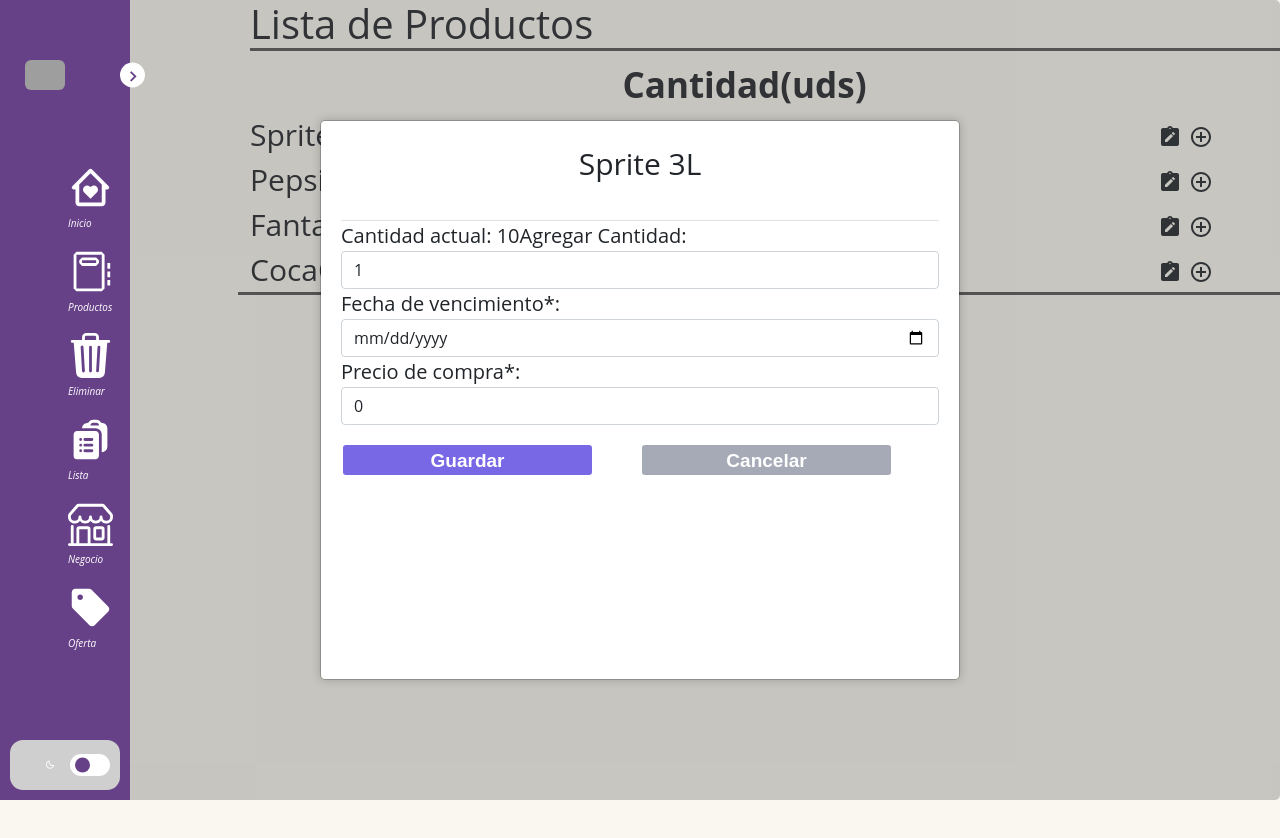
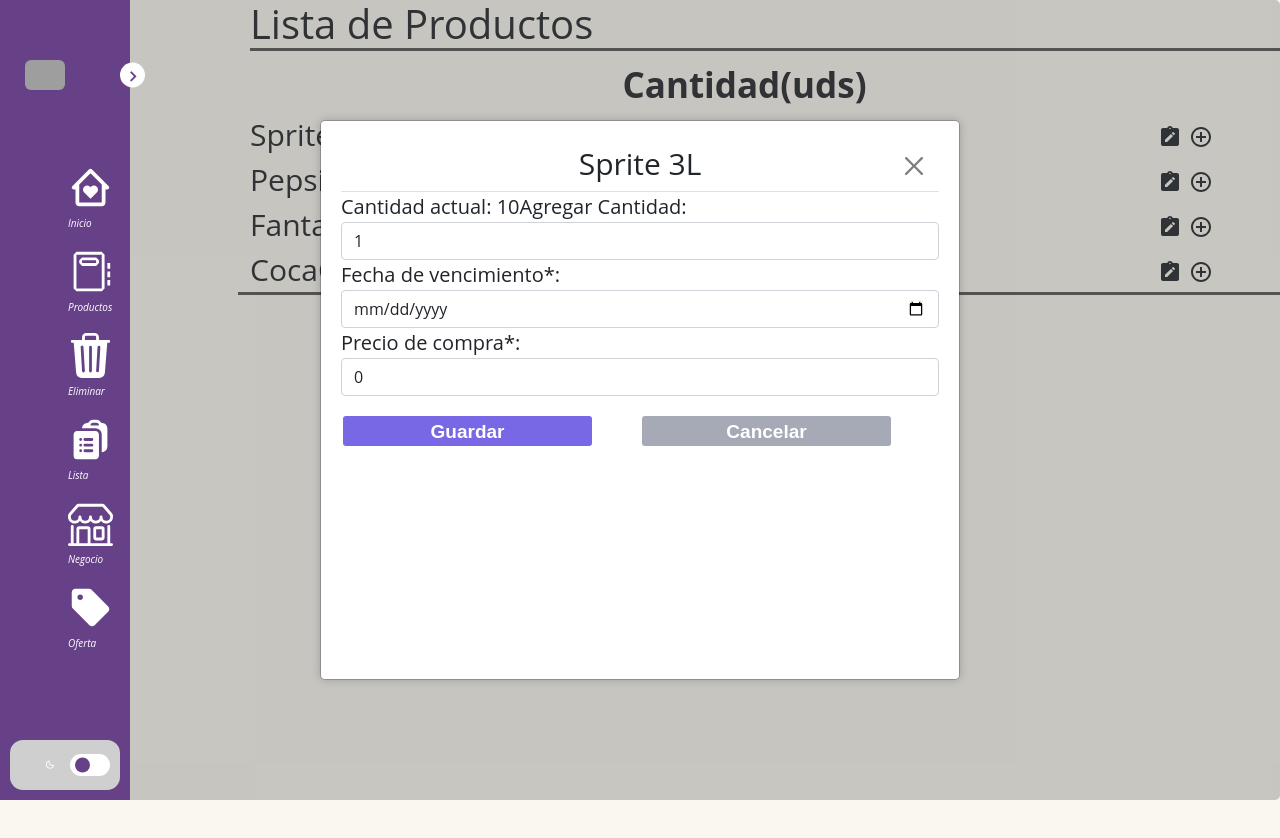
Before and after one commit to crexpo20/back, a React (Create React App) app in the folder Frontend/: page /listaProducto in a window 1280 px wide. Both pictures are taken after a click on the link 1197 px from the left and 134 px from the top of the page. Shown: the top 838 px of the page. Built offline with nearby package versions, Linux system fonts and the light colour scheme; grey boxes are pictures that could not be loaded.

Commit message:
modal boton x

```diff
--- a/Frontend/src/components/ModalForm.js
+++ b/Frontend/src/components/ModalForm.js
@@ -7,6 +7,7 @@ import Input from '../components/Input';
 import '../css/estilos.css';
 import '../js/imagesLoad';
 import Swal from 'sweetalert2';
+import {Modal} from 'react-bootstrap';
 
 function ModalForm({ isOpen, onClose }) {
 	<script src="https://cdn.jsdelivr.net/npm/sweetalert2@11"></script>
@@ -107,7 +108,9 @@ function ModalForm({ isOpen, onClose }) {
       {isOpen && (
         <div className="modal">
           <div className="modal-content">
-		  <ContenedorBotonCentrado> <h2>Modificar datos</h2></ContenedorBotonCentrado>
+		  <Modal.Header closeButton onClick={handleReset}>
+          <h4 className="modal-title">Modificar datos</h4>
+          </Modal.Header>
         <Formulario action="" onSubmit={onSubmit}>
 				<Input
 					estado={producto}
--- a/Frontend/src/components/Stock.js
+++ b/Frontend/src/components/Stock.js
@@ -1,6 +1,7 @@
 import React, { useState } from "react";
 import { Boton} from '../elementos/MiniForm';
 import '../css/Stock.css';
+import {Modal} from 'react-bootstrap';
 
 function Stock({ isClose, producto, actualizarProducto }) {
   const [cantidad, setCantidad] = useState(1);
@@ -32,9 +33,9 @@ function Stock({ isClose, producto, actualizarProducto }) {
   return (
     <div className="modal">
       <div className="modal-content">
-        <header className="modal-header">
+      <Modal.Header closeButton onClick={isClose}>
           <h4 className="modal-title">{producto.nombre}</h4>
-        </header>
+        </Modal.Header>
         <form action="" onSubmit={handleSubmit}>
         <label htmlFor="cantidad actual">Cantidad actual:     {producto.cantidad}</label>
           <label htmlFor="cantidad">Agregar Cantidad: </label>
```
